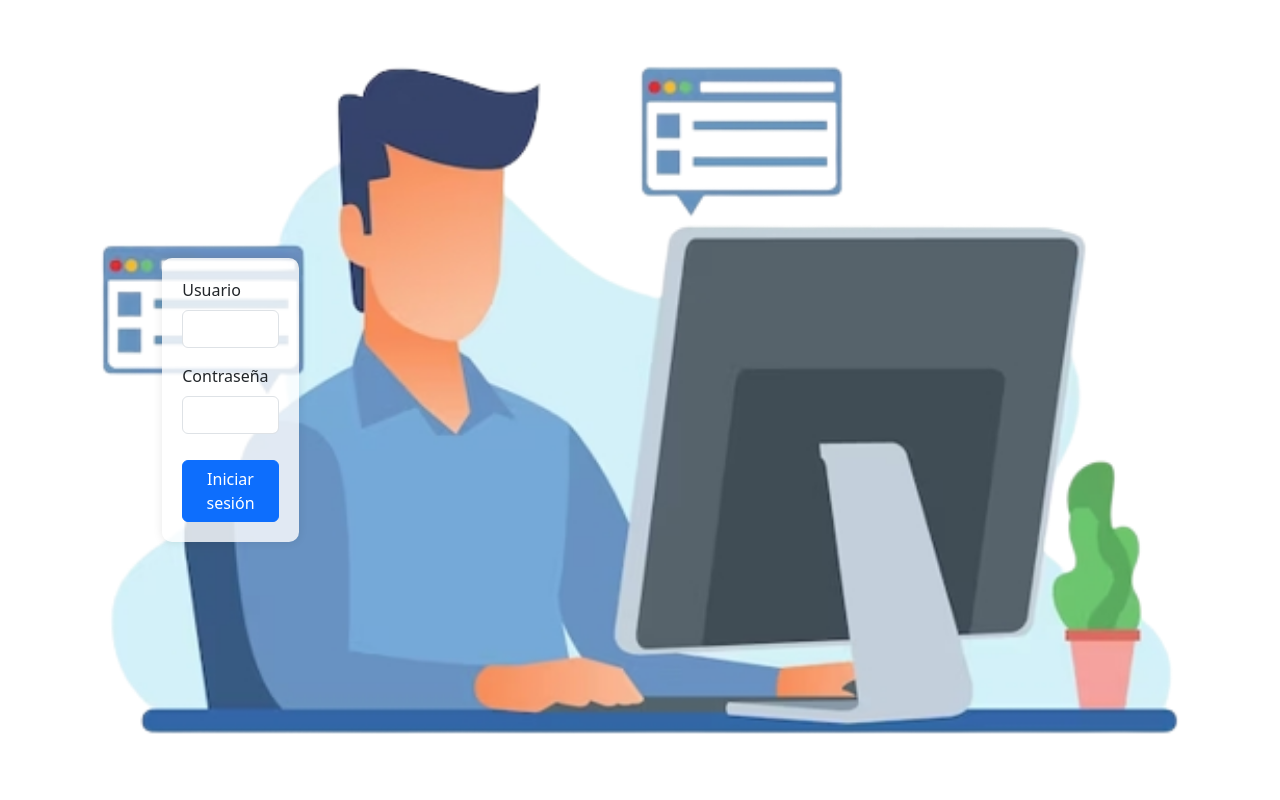
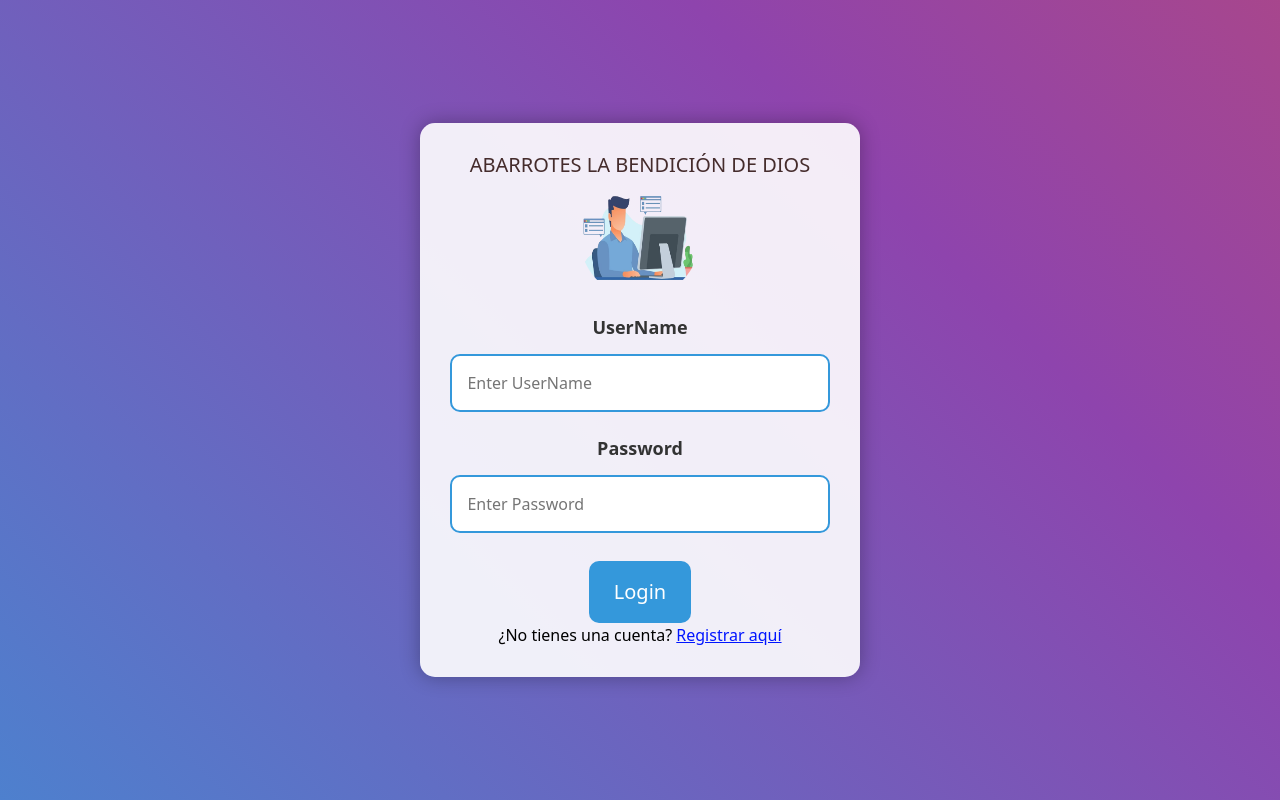
Before and after one commit to EdwinRuz0/dbtienda, an Angular app in the folder tienda/: page / in a window 1280 px wide. Built offline with nearby package versions, Linux system fonts and the light colour scheme.

Commit message:
login listo

```diff
--- a/tienda/package.json
+++ b/tienda/package.json
@@ -19,6 +19,7 @@
     "@angular/platform-browser-dynamic": "^15.2.0",
     "@angular/router": "^15.2.0",
     "rxjs": "~7.8.0",
+    "sweetalert2": "^11.10.0",
     "tslib": "^2.3.0",
     "zone.js": "~0.12.0"
   },
--- a/tienda/src/app/components/login/login.component.css
+++ b/tienda/src/app/components/login/login.component.css
@@ -1,34 +1,114 @@
-/* Ajustes generales de la página */
 body {
+    font-family: 'Arial', sans-serif;
     margin: 0;
     padding: 0;
+    overflow: hidden;
   }
 
-  /* Fondo de la página */
-  .container {
-    background-image: url('../../../assets/Imagen-Login.png'); /* Reemplaza 'nombre_de_tu_imagen.jpg' con el nombre de tu archivo de imagen */
-    background-size: cover;
-    background-position: center;
-    background-repeat: no-repeat;
-    min-height: 100vh; /* Asegura que el fondo cubra al menos toda la altura de la ventana */
+  .background-container {
+    position: fixed;
+    top: 0;
+    left: 0;
+    width: 100%;
+    height: 100%;
+    z-index: -1;
+  }
+
+  .background-animation {
+    position: absolute;
+    width: 100%;
+    height: 100%;
+    background: linear-gradient(45deg, #16a085, #27ae60, #3498db, #8e44ad, #e74c3c);
+    background-size: 400% 400%;
+    animation: gradient 15s infinite;
+  }
+
+  @keyframes gradient {
+    0% {
+      background-position: 0% 50%;
+    }
+    50% {
+      background-position: 100% 50%;
+    }
+    100% {
+      background-position: 0% 50%;
+    }
+  }
+
+  .login-container {
     display: flex;
     align-items: center;
+    justify-content: center;
+    height: 100vh;
   }
 
-  /* Estilos del formulario */
-  form {
-    background-color: rgba(255, 255, 255, 0.8); /* Fondo semitransparente para mejorar la legibilidad del formulario sobre la imagen de fondo */
-    padding: 20px;
-    border-radius: 10px;
-    box-shadow: 0 0 10px rgba(0, 0, 0, 0.1);
-    width: 100%; /* Asegura que el formulario ocupe el ancho completo del contenedor */
-    max-width: 400px; /* Limita el ancho máximo del formulario para que no se extienda demasiado en pantallas grandes */
-    margin: 0 auto; /* Centra el formulario horizontalmente */
+  .form-container {
+    background-color: rgba(255, 255, 255, 0.9);
+    padding: 30px;
+    border-radius: 15px;
+    box-shadow: 0 0 20px rgba(0, 0, 0, 0.3);
+    text-align: center;
+    overflow: hidden;
   }
 
-  /* Estilos del botón */
-  button {
-    margin-top: 10px;
+  .login-image {
+    width: 120px;
+    height: 120px;
+    border-radius: 50%;
+    margin-bottom: 1px;
+    animation: fadeIn 1s ease-in-out;
   }
 
-  /* Ajustes adicionales según sea necesario */
+  @keyframes fadeIn {
+    from {
+      opacity: 0;
+      transform: translateY(-20px);
+    }
+    to {
+      opacity: 1;
+      transform: translateY(0);
+    }
+  }
+
+  h1 {
+    font-size: 20px;
+    margin-bottom: 1px;
+    color: #452c2c;
+  }
+
+  label {
+    display: block;
+    margin: 15px 0 5px;
+    font-size: 18px;
+    color: #333;
+  }
+
+  input {
+    width: 100%;
+    padding: 15px;
+    margin: 8px 0;
+    border: 2px solid #3498db;
+    border-radius: 10px;
+    box-sizing: border-box;
+    transition: border-color 0.3s ease;
+  }
+
+  input:focus {
+    border-color: #e74c3c;
+  }
+
+  button {
+    background-color: #3498db;
+    color: white;
+    padding: 16px 25px;
+    margin-top: 20px;
+    border: none;
+    border-radius: 10px;
+    cursor: pointer;
+    font-size: 20px;
+    transition: background-color 0.3s ease;
+  }
+
+  button:hover {
+    background-color: #2980b9;
+  }
--- a/tienda/src/app/components/login/login.component.html
+++ b/tienda/src/app/components/login/login.component.html
@@ -1,17 +1,22 @@
-<div class="container">
-    <div class="row justify-content-center">
-      <div class="col-md-6">
-        <form>
-          <div class="mb-3">
-            <label for="username" class="form-label">Usuario</label>
-            <input type="text" class="form-control" id="username" [(ngModel)]="username" name="username" required>
-          </div>
-          <div class="mb-3">
-            <label for="password" class="form-label">Contraseña</label>
-            <input type="password" class="form-control" id="password" [(ngModel)]="password" name="password" required>
-          </div>
-          <button type="submit" class="btn btn-primary">Iniciar sesión</button>
-        </form>
-      </div>
+<div class="background-container">
+    <div class="background-animation"></div>
+  </div>
+
+  <div class="login-container">
+    <div class="form-container">
+      <h1>ABARROTES LA BENDICIÓN DE DIOS</h1>
+      <img src="../../../assets/Imagen-Login.png" alt="Login Image" class="login-image">
+      <div *ngIf="errorMessage" class="error-message">{{ errorMessage }}</div>
+
+      <form [formGroup]="forma" (ngSubmit)="onSubmit()">
+        <label for="UserName"><b>UserName</b></label>
+        <input type="text" placeholder="Enter UserName" name="UserName" formControlName="UserName" required>
+
+        <label for="Password"><b>Password</b></label>
+        <input type="password" placeholder="Enter Password" name="Password" formControlName="Password" required>
+
+        <button type="submit">Login</button>
+      </form>
+      <p class="mb-0 pb-lg-0 mx-5 " style="color: #000000;">¿No tienes una cuenta? <a href="javascript:void(0);" (click)="onRegister()" style="color: #0015ff;">Registrar aquí</a></p>
     </div>
   </div>
--- a/tienda/src/app/components/login/login.component.ts
+++ b/tienda/src/app/components/login/login.component.ts
@@ -1,11 +1,69 @@
-import { Component } from '@angular/core';
+import { Component, OnInit } from '@angular/core';
+import { FormBuilder, FormGroup, Validators } from '@angular/forms';
+import { LoginService } from 'src/app/services/login.service';
+import { Router } from '@angular/router';
+import { Login } from 'src/app/models/model';
+import Swal from 'sweetalert2';
 
 @Component({
   selector: 'app-login',
   templateUrl: './login.component.html',
   styleUrls: ['./login.component.css']
 })
-export class LoginComponent {
-  username: string = '';
-  password: string = '';
+export class LoginComponent implements OnInit {
+  forma!: FormGroup;
+  errorMessage: string = '';
+
+  constructor(
+    private fb: FormBuilder,
+    private loginService: LoginService,
+    private router: Router
+  ) {}
+
+  ngOnInit(): void {
+    this.forma = this.fb.group({
+      UserName: ['', Validators.required],
+      Password: ['', Validators.required]
+    });
+  }
+
+  onSubmit(): void {
+    if (this.forma.valid) {
+      const datos: Login = {
+        UserName: this.forma.controls['UserName'].value,
+        Password: this.forma.controls['Password'].value,
+      };
+      this.loginService.enviarDatosBackend(datos).subscribe(
+        (response) => {
+          console.log('Login exitoso', response);
+          this.router.navigate(['']);
+        },
+        (error) => {
+          if (error.status === 409) {
+            this.showErrorMessage(error.error.message);
+            console.error('Error 409:', error.error.message);
+          } else {
+            this.showErrorMessage("Ocurrió un error en el servidor");
+          }
+        }
+      );
+    } else {
+      this.showErrorMessage('Por favor, complete todos los campos.');
+    }
+  }
+
+  private showErrorMessage(message: string): void {
+    Swal.fire({
+      icon: 'error',
+      title: 'Error',
+      text: message,
+      confirmButtonColor: '#e74c3c'
+    });
+  }
+
+  onRegister(): void {
+    console.log('Redirigiendo a la página de registro...');
+    this.forma.clearValidators();
+    this.router.navigate(['']);
+  }
 }
--- a/tienda/src/app/services/login.service.ts
+++ b/tienda/src/app/services/login.service.ts
@@ -11,7 +11,6 @@ export class LoginService {
   constructor(private http: HttpClient) { }
 
   enviarDatosBackend(datos: any): Observable<any>{
-
     return this.http.post(this.BackendURL, datos);
   }
 }
```
Also changed, not shown: 1 other file (tests, documents, lock files or other folders).
